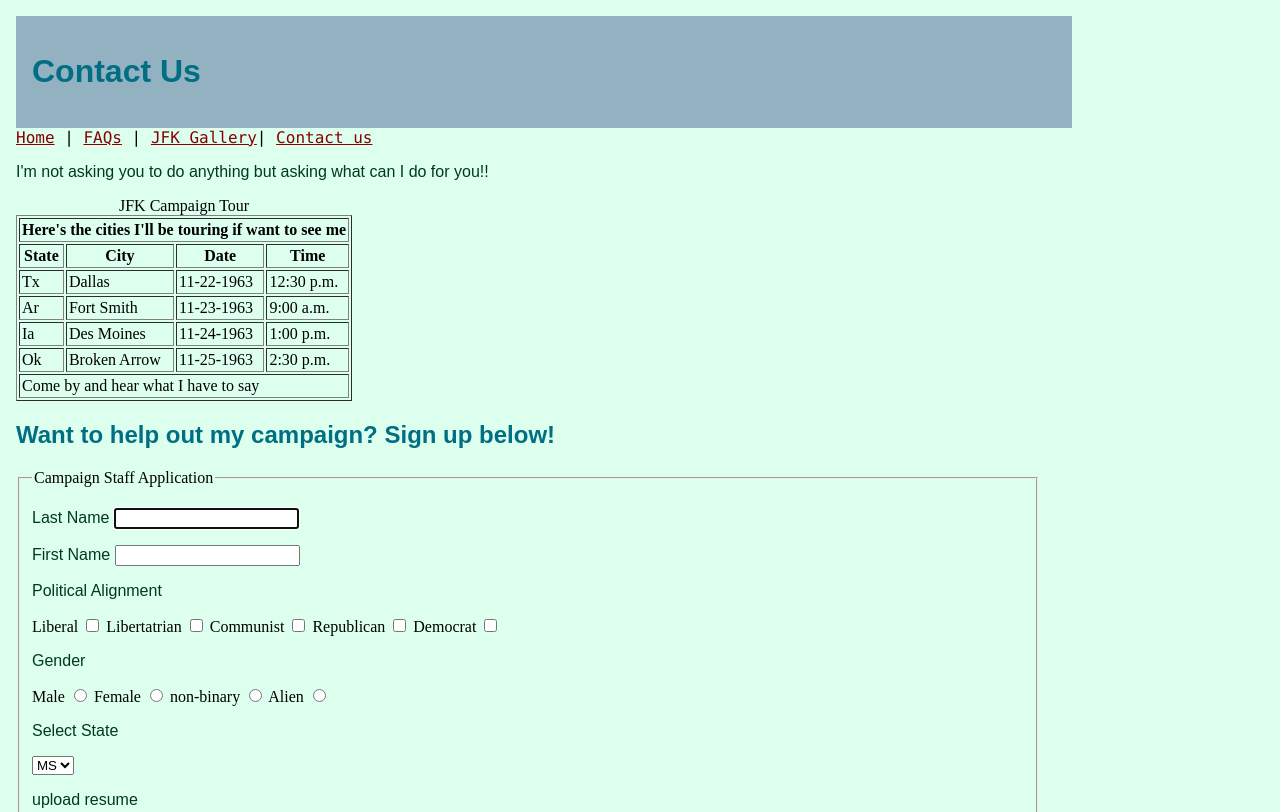
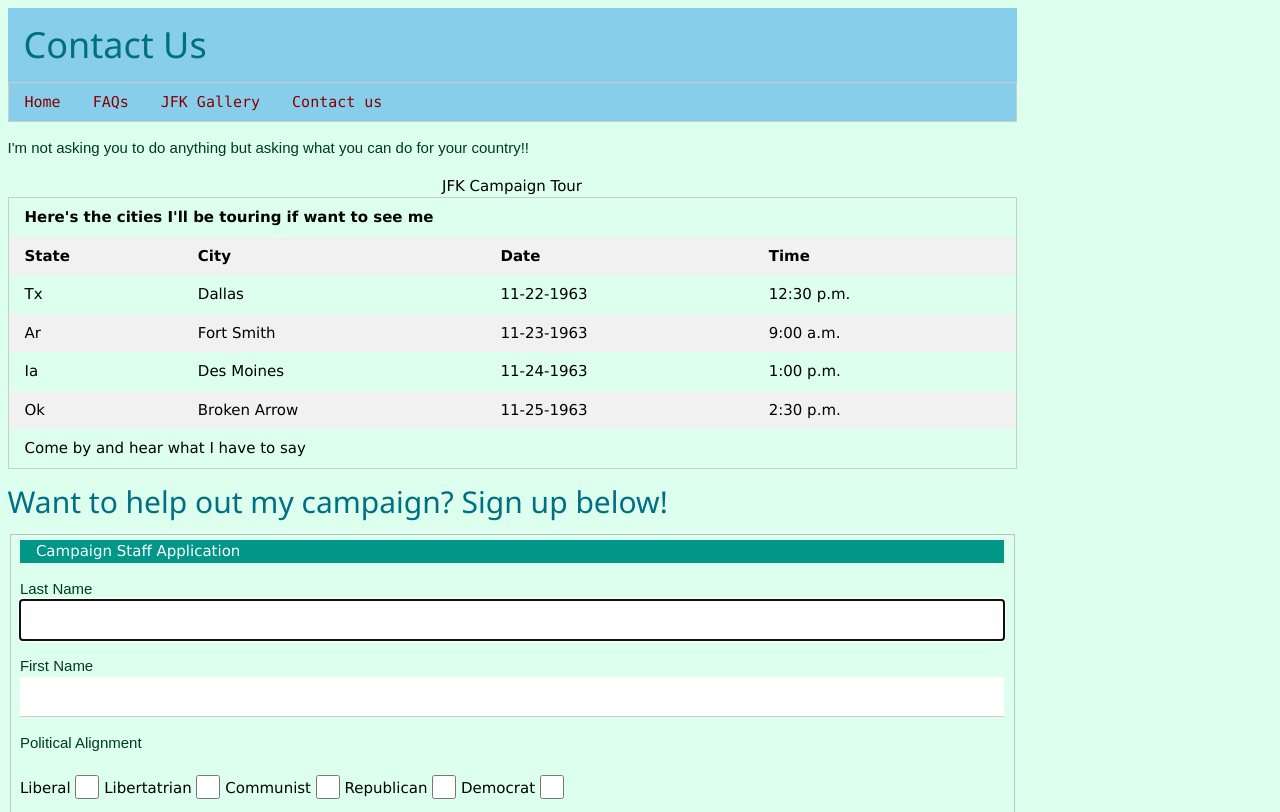
Before and after one commit to Omair24/ITSE-1301, a plain HTML site: page contact-us.html in a window 1280 px wide. Shown: the top 812 px of the page. Drawn offline with nearby package versions, Linux system fonts and the light colour scheme.

Commit message:
W3 CSS update

```diff
--- a/contact-us.html
+++ b/contact-us.html
@@ -5,7 +5,7 @@
       <meta charset="UTF-8">
       <meta http-equiv="X-UA-Compatible" content="IE=edge">
       <meta name="viewport" content="width=device-width, initial-scale=1.0">
-      <title>"JFK's Gallery"</title>
+      <title>"Contact Us"</title>
       <link rel="apple-touch-icon" sizes="57x57" href="favicon/apple-icon-57x57.png">
       <link rel="apple-touch-icon" sizes="60x60" href="favicon/apple-icon-60x60.png">
       <link rel="apple-touch-icon" sizes="72x72" href="favicon/apple-icon-72x72.png">
@@ -24,25 +24,30 @@
       <meta name="msapplication-TileImage" content="favicon/ms-icon-144x144.png">
       <meta name="theme-color" content="#ffffff">
       <link rel="stylesheet" href="css/style.css" />
+      <link rel="stylesheet" href="https://www.w3schools.com/w3css/4/w3.css">
    </head>
 <body>
-    <header>
+    <header class="w3-container w3-light-blue">
         <h1>Contact Us</h1>
     </header>
 
-    <nav>
-        <a href="index.html">Home</a> | <a href="faq.html">FAQs</a> | <a href="gallery.html">JFK Gallery</a>| <a href="contact-us.html">Contact us</a>
+    <nav class="w3-bar w3-border w3-light-blue">
+        <a href="index.html" class="w3-bar-item w3-button w3-hover-teal">Home</a>
+        <a href="faq.html" class="w3-bar-item w3-button w3-hover-teal">FAQs</a>
+        <a href="gallery.html" class="w3-bar-item w3-button w3-hover-teal">JFK Gallery</a>
+        <a href="contact-us.html" class="w3-bar-item w3-button w3-hover-teal">Contact us</a>
+
         <style>
-            a:link {color:#880000;} /* unvisited link */
-            a:visited {color:#ff0095;} /* visited link */
-            a:hover {color:#ffbb00;} /* mouse over link */
-            a:active {color:#00c3ff;}  /* selected link */
-         </style>
+           a:link {color:#880000;} /* unvisited link */
+           a:visited {color:#ff0095;} /* visited link */
+           a:hover {color:#ffbb00;} /* mouse over link */
+           a:active {color:#00c3ff;}  /* selected link */
+        </style>
      </nav>
 
-   <p>I'm not asking you to do anything but asking what can I do for you!!</p>
+   <p>I'm not asking you to do anything but asking what you can do for your country!!</p>
 
-   <table border="1" cellpadding="2">
+   <table class="w3-table w3-striped w3-border">
         <caption>JFK Campaign Tour</caption>
         <thread>
             <tr>
@@ -91,38 +96,40 @@
    <h2>Want to help out my campaign? Sign up below!</h2>
 
    <fieldset>
+    <div class="w3-container w3-teal">
         <legend>Campaign Staff Application</legend>
+    </div>
         <form action="mailto:Omair358@outlook.com.ext" method="post">
-            <p><label> Last Name <input type="text" name="lastname" id="name" value="" autofocus required> </label></p>
-            <p><label> First Name <input type="text" name="firstname"> </label></p>
+            <p><label> Last Name <input class="w3-input w3-animate-input" type="text" name="lastname" id="name" value="" autofocus required> </label></p>
+            <p><label> First Name <input class="w3-input w3-animate-input" type="text" name="firstname"> </label></p>
 
             <p>Political Alignment</p>
             <label for="Liberal">Liberal</label>
-            <input type="checkbox" id="Liberal" name="poltic" value="Liberal">
+            <input class="w3-check" type="checkbox"  id="Liberal" name="poltic" value="Liberal">
             <label for="Libertarian">Libertatrian</label>
-            <input type="checkbox" id="Libertarian" name="poltic" value="Libertarian">
+            <input class="w3-check" type="checkbox"  id="Libertarian" name="poltic" value="Libertarian">
             <label for="Communist">Communist</label>
-            <input type="checkbox" id="Communist" name="poltic" value="Communist">
+            <input class="w3-check" type="checkbox"  id="Communist" name="poltic" value="Communist">
             <label for="Republican">Republican</label>
-            <input type="checkbox" id="Republican" name="poltic" value="Republican">
+            <input class="w3-check" type="checkbox"  id="Republican" name="poltic" value="Republican">
             <label for="Democratic">Democrat</label>
-            <input type="checkbox" id="Democratic" name="poltic" value="Democratic">
+            <input class="w3-check" type="checkbox"  id="Democratic" name="poltic" value="Democratic">
 
             <p>Gender</p>
             <label for="Male">Male</label>
-            <input type="radio" id="Male" name="Gender" value="Male">
+            <input class="w3-radio" type="radio" id="Male" name="Gender" value="Male">
 
             <label for="Female">Female</label>
-            <input type="radio" id="Female" name="Gender" value="Female">
+            <input class="w3-radio" type="radio" id="Female" name="Gender" value="Female">
 
             <label for="non-binary">non-binary</label>
-            <input type="radio" id="non-binary" name="Gender" value="non-binary">
+            <input class="w3-radio" type="radio" id="non-binary" name="Gender" value="non-binary">
 
             <label for="Alien">Alien</label>
-            <input type="radio" id="Alien" name="Gender" value="alien">
+            <input class="w3-radio" type="radio" id="Alien" name="Gender" value="alien">
 
             <p><label> Select State</label> </p>
-            <select name="State" size="" >
+            <select class="w3-select w3-border" name="State" size="" >
                 <option value="Texas" selected> Tx </option>
                 <option value="Arkansas" selected> Ar </option>
                 <option value="California" selected> Ca </option>
--- a/faq.html
+++ b/faq.html
@@ -24,24 +24,30 @@
         <meta name="msapplication-TileImage" content="favicon/ms-icon-144x144.png">
         <meta name="theme-color" content="#ffffff">
         <link rel="stylesheet" href="css/style.css" />
+        <link rel="stylesheet" href="https://www.w3schools.com/w3css/4/w3.css">
    </head>
 <body>
-<header>
+<header class="w3-container w3-light-blue">
    <h1 id="top"> FAQs</h1>
 </header>
-   <nav>
-      <a href="index.html">Home</a> | <a href="faq.html">FAQs</a> | <a href="gallery.html">JFK Gallery</a>| <a href="contact-us.html">Contact us</a>
-      <style>
-         a:link {color:#880000;}
-         a:visited {color:#ff0095;}
-         a:hover {color:#ffbb00;}
-         a:active {color:#00c3ff;}
-      </style>
-   </nav>
+<nav class="w3-bar w3-border w3-light-blue">
+   <a href="index.html" class="w3-bar-item w3-button w3-hover-teal">Home</a>
+   <a href="faq.html" class="w3-bar-item w3-button w3-hover-teal">FAQs</a>
+   <a href="gallery.html" class="w3-bar-item w3-button w3-hover-teal">JFK Gallery</a>
+   <a href="contact-us.html" class="w3-bar-item w3-button w3-hover-teal">Contact us</a>
+
+   <style>
+      a:link {color:#880000;} /* unvisited link */
+      a:visited {color:#ff0095;} /* visited link */
+      a:hover {color:#ffbb00;} /* mouse over link */
+      a:active {color:#00c3ff;}  /* selected link */
+   </style>
+</nav>
+
 <section>
    <h2> <i>As on one the most coolest presidents to ever taken office I know you might have a few questions for me</i></h2>
 
-   <ol>
+   <ol class="w3-ul w3-card-4" style="width:50%">
       <li><a href="#1">When was JFK inaugurated into office?</a></li>
       <li><a href="#2">What happened during the Bay of Pigs event in 1961?</a></li>
       <li><a href="#3">How did JFK fight discrimination happening at the time in the US?</a></li>
@@ -93,7 +99,7 @@
       <dd>in inspiring similar efforts to rectify injustice across the United States. </dd>
       <dd><a href="#top">return to Top</a></dd>
    </dl>
-  //comments
+
    <hr>
    <dl>
       <dt id="4">4.) On May 25, 1961,</dt>
```
Also changed, not shown: gallery.html (+38 -2 lines), index.html (+24 -12 lines).
